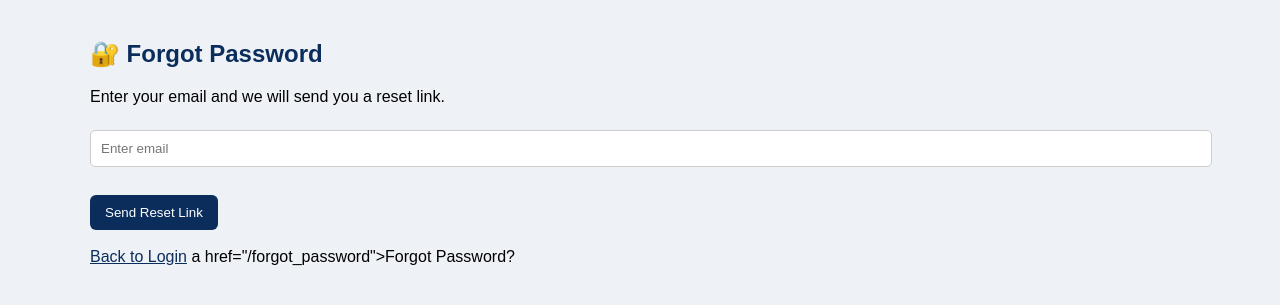
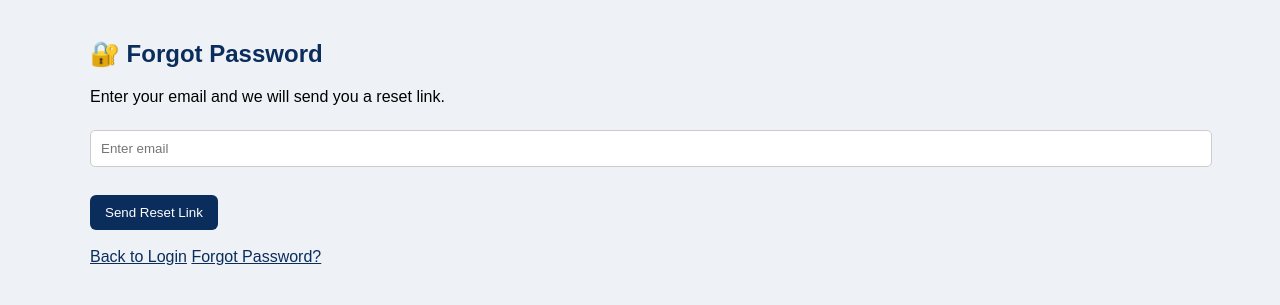
Before and after one commit to chilzchiwenite-debug/safewatchpro, a Flask app: page /forgot_password in a window 1280 px wide. Shown: the part 48-353 px from the top of the page. Run offline with Flask 3, Linux system fonts and the light colour scheme.

Commit message:
fix forgot password POST method

```diff
--- a/app.py
+++ b/app.py
@@ -139,7 +139,7 @@ def login():
     return render_template("login.html")
 
 # ---------------- FORGOT PASSWORD ----------------
-@app.route("/forgot_password", methods=["GET"])
+@app.route("/forgot_password", methods=["GET" , "POST"])
 def forgot_password():
     if request.method == "POST":
         email = request.form.get("email")
--- a/templates/forgot_password.html
+++ b/templates/forgot_password.html
@@ -18,6 +18,6 @@
 <br>
 
 <a href="/login">Back to Login</a>
-a href="/forgot_password">Forgot Password?</a>
+<a href="/forgot_password">Forgot Password?</a>
 
 {% endblock %}
```
